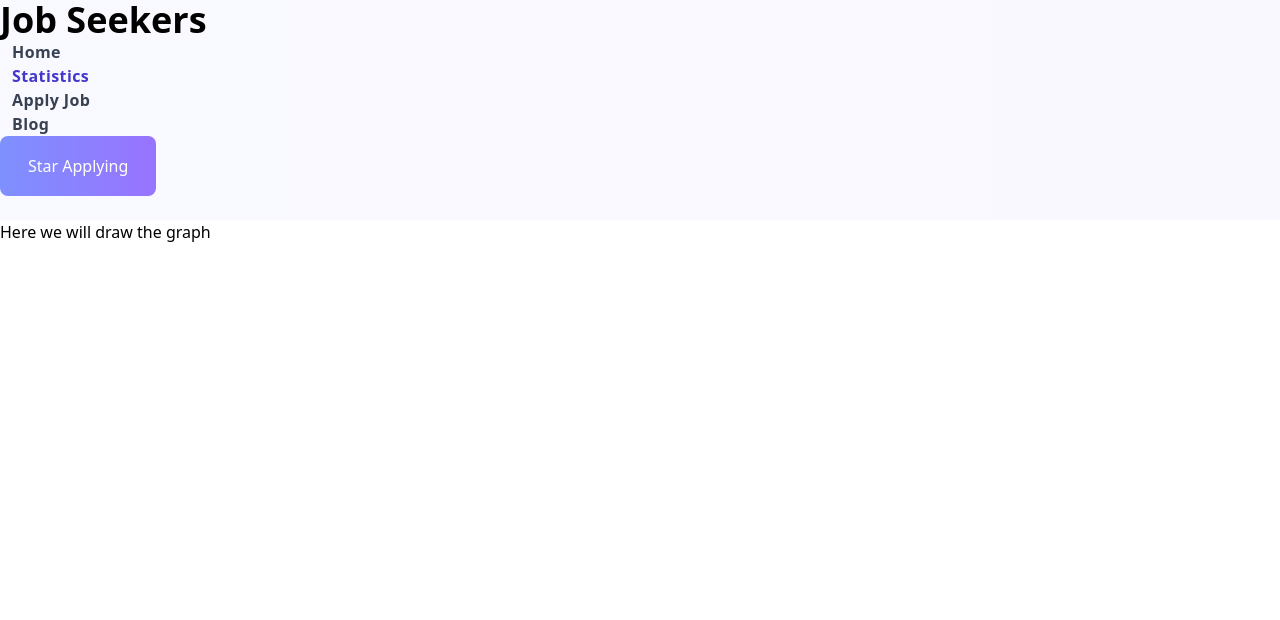
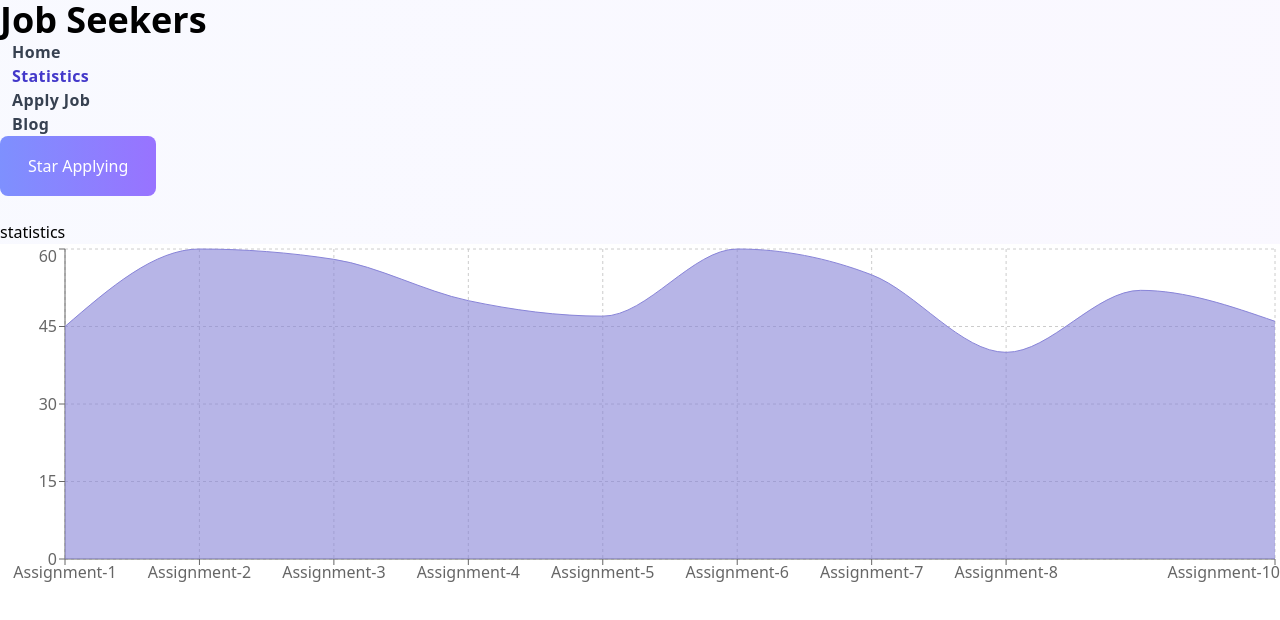
Before and after one commit to shahriarislam71/Assignment-9, a React (Vite) app: page /statistics in a window 1280 px wide. Shown: the top 620 px of the page. Built offline with nearby package versions, Linux system fonts and the light colour scheme.

Commit message:
added statistics part

```diff
--- a/package.json
+++ b/package.json
@@ -13,7 +13,8 @@
     "@heroicons/react": "^2.1.3",
     "react": "^18.2.0",
     "react-dom": "^18.2.0",
-    "react-router-dom": "^6.22.3"
+    "react-router-dom": "^6.22.3",
+    "recharts": "^2.12.4"
   },
   "devDependencies": {
     "@types/react": "^18.2.66",
--- a/src/component/jobappiled/JobApplied.jsx
+++ b/src/component/jobappiled/JobApplied.jsx
@@ -6,7 +6,7 @@ const JobApplied = ({ job }) => {
     const { id, logo, companyName, employeePost, type, salary, location } = job
     return (
         <>
-            <div className='flex justify-between mt-8 items-center border-2 p-4 mb-7'>
+            <div className='flex flex-col md:flex-row justify-between mt-8 items-center border-2 p-4 mb-7'>
                 <div className='flex items-center gap-8'>
                     <div className='w-56 '>
                         <img className='object-cover' src={logo} alt="" />
--- a/src/component/statistics/Statistics.jsx
+++ b/src/component/statistics/Statistics.jsx
@@ -1,10 +1,68 @@
 import React from 'react';
+import { AreaChart, Area, XAxis, YAxis, CartesianGrid, Tooltip, ResponsiveContainer } from 'recharts';
 
 const Statistics = () => {
+    const chart = [
+        {
+            "assignment": "Assignment-1",
+            "mark": 45
+        },
+        {
+            "assignment": "Assignment-2",
+            "mark": 60
+        },
+        {
+            "assignment": "Assignment-3",
+            "mark": 58
+        },
+        {
+            "assignment": "Assignment-4",
+            "mark": 50
+        },
+        {
+            "assignment": "Assignment-5",
+            "mark": 47
+        },
+        {
+            "assignment": "Assignment-6",
+            "mark": 60
+        },
+        {
+            "assignment": "Assignment-7",
+            "mark": 55
+        },
+        {
+            "assignment": "Assignment-8",
+            "mark": 40
+        },
+        {
+            "assignment": "Assignment-9",
+            "mark": 52
+        },
+        {
+            "assignment": "Assignment-10",
+            "mark": 46
+        }
+    ]
     return (
-        <div className='bg-red-800'>
-            <h1>Here we will draw the graph</h1>
-        </div>
+        <>
+            <div className='backgrondd mb-5 md:mb-20'>
+                <h1 className='text-center text-xl font-semibold pb-14 pt-8 md:pt-20'>statistics</h1>
+            </div>
+            <div className='my-container'>
+                <div style={{ height: '350px', width: "100%" }}>
+                    <ResponsiveContainer width="100%" height="100%">
+                        <AreaChart data={chart}>
+                            <CartesianGrid strokeDasharray="3 3" />
+                            <XAxis dataKey="assignment" />
+                            <YAxis dataKey="mark" />
+                            <Tooltip />
+                            <Area type="monotone" dataKey="mark" stroke="#8884d8" fill="#8884d8" />
+                        </AreaChart>
+                    </ResponsiveContainer>
+                </div>
+            </div>
+        </>
     );
 };
 
```
Also changed, not shown: 1 other file (tests, documents, lock files or other folders).
